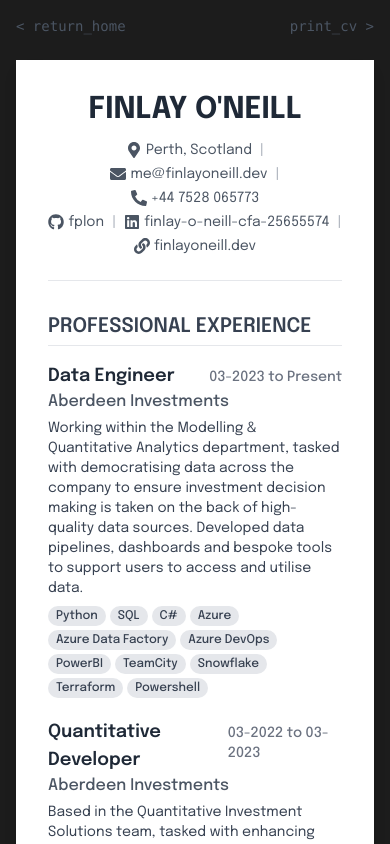
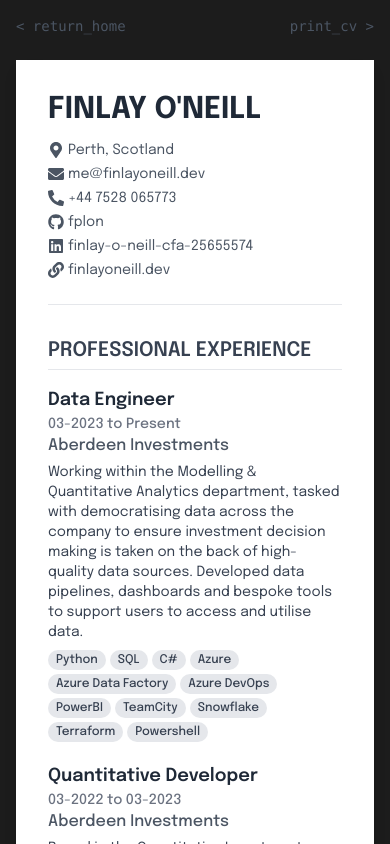
Before and after one commit to fplon/finlayoneill, a Next.js app: page /cv in a window 390 px wide. Shown: the top 844 px of the page. Built offline with nearby package versions, Linux system fonts and the light colour scheme.

Commit message:
💄 CV mobile responsive

```diff
--- a/src/components/cv/cv-education.tsx
+++ b/src/components/cv/cv-education.tsx
@@ -13,7 +13,7 @@ export function CvEducation(): JSX.Element {
       <div className="space-y-4 print:space-y-2">
         {EDUCATION.map((edu: EducationType, index: number) => (
           <div key={index} className="break-inside-avoid">
-            <div className="flex justify-between items-baseline print:mb-0.5">
+            <div className="flex flex-col items-start print:mb-0.5 sm:flex-row sm:justify-between sm:items-baseline">
               <h3 className="text-lg font-semibold text-gray-800 print:text-base">
                 {edu.degree}
                 {edu.award && (
--- a/src/components/cv/cv-experience.tsx
+++ b/src/components/cv/cv-experience.tsx
@@ -13,7 +13,7 @@ export function CvExperience(): JSX.Element {
       <div className="space-y-5 print:space-y-2.5">
         {EXPERIENCE.map((exp: ExperienceType, index: number) => (
           <div key={index} className="break-inside-avoid">
-            <div className="flex justify-between items-baseline print:mb-0.5">
+            <div className="flex flex-col items-start print:mb-0.5 sm:flex-row sm:justify-between sm:items-baseline">
               <h3 className="text-lg font-semibold text-gray-800 print:text-base">
                 {exp.role}
               </h3>
--- a/src/components/cv/cv-title-links.tsx
+++ b/src/components/cv/cv-title-links.tsx
@@ -10,16 +10,17 @@ import {
 export function CvTitleLinks(): JSX.Element {
   return (
     <header className="mb-8 border-b border-gray-200 pb-6 print:mb-4 print:pb-3">
-      <h1 className="text-3xl text-center font-epilogue sm:text-4xl font-bold text-gray-800 print:text-2xl">
+      <h1 className="text-3xl text-start sm:text-center font-epilogue sm:text-4xl font-bold text-gray-800 print:text-2xl">
         FINLAY O&apos;NEILL
       </h1>
 
-      <div className="text-sm text-gray-600 mt-3 w-full flex justify-center items-center flex-wrap gap-x-2 gap-y-1 print:mt-1 print:text-xs print:gap-x-1.5">
+      {/* Contact Info Row */}
+      <div className="text-sm text-gray-600 mt-3 w-full flex flex-col items-start gap-y-1 print:mt-1 print:text-xs print:gap-x-1.5 sm:flex-row sm:justify-center sm:flex-wrap sm:gap-x-2">
         <span className="inline-flex items-center gap-1 print:gap-0.5">
           <FaMapMarkerAlt className="h-4 w-4 flex-shrink-0 print:h-3 print:w-3" />{" "}
           Perth, Scotland
         </span>
-        <span className="text-gray-400 print:hidden">|</span>
+        <span className="text-gray-400 print:hidden hidden sm:inline">|</span>
         <a
           href="mailto:me@finlayoneill.dev"
           className="hover:underline print:no-underline inline-flex items-center gap-1 print:gap-0.5"
@@ -27,7 +28,7 @@ export function CvTitleLinks(): JSX.Element {
           <FaEnvelope className="h-4 w-4 flex-shrink-0 print:h-3 print:w-3" />{" "}
           me@finlayoneill.dev
         </a>
-        <span className="text-gray-400 print:hidden">|</span>
+        <span className="text-gray-400 print:hidden hidden sm:inline">|</span>
         <a
           href="tel:+447528065773"
           className="hover:underline print:no-underline inline-flex items-center gap-1 print:gap-0.5"
@@ -37,7 +38,8 @@ export function CvTitleLinks(): JSX.Element {
         </a>
       </div>
 
-      <div className="text-sm text-gray-600 mt-1 w-full flex justify-center items-center flex-wrap gap-x-2 gap-y-1 print:text-xs print:gap-x-1.5">
+      {/* Social/Website Links Row */}
+      <div className="text-sm text-gray-600 mt-1 w-full flex flex-col items-start gap-y-1 print:text-xs print:gap-x-1.5 sm:mt-1 sm:flex-row sm:justify-center sm:flex-wrap sm:gap-x-2">
         <a
           href="https://github.com/fplon"
           target="_blank"
@@ -48,7 +50,7 @@ export function CvTitleLinks(): JSX.Element {
           <FaGithub className="h-4 w-4 flex-shrink-0 print:h-3 print:w-3" />{" "}
           fplon
         </a>
-        <span className="text-gray-400 print:hidden">|</span>
+        <span className="text-gray-400 print:hidden hidden sm:inline">|</span>
         <a
           href="https://www.linkedin.com/in/finlay-o-neill-cfa-25655574/"
           target="_blank"
@@ -59,7 +61,7 @@ export function CvTitleLinks(): JSX.Element {
           <FaLinkedin className="h-4 w-4 flex-shrink-0 print:h-3 print:w-3" />{" "}
           finlay-o-neill-cfa-25655574
         </a>
-        <span className="text-gray-400 print:hidden">|</span>
+        <span className="text-gray-400 print:hidden hidden sm:inline">|</span>
         <a
           href="https://finlayoneill.dev"
           target="_blank"
```
